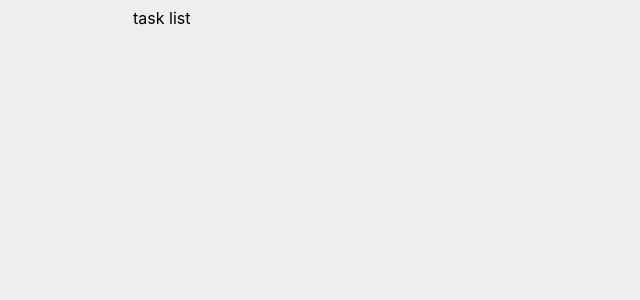
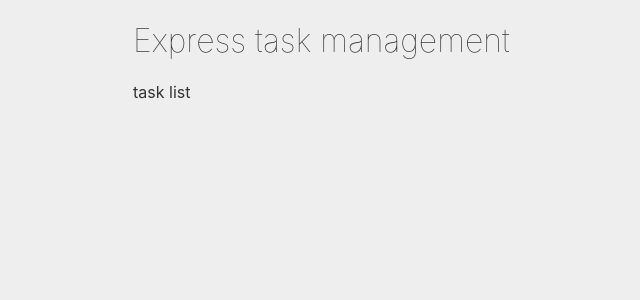
Before and after one commit to amiryxe/express-task-management, a React (Vite) app in the folder client/: page / in a window 1280 px wide. Shown: the top 300 px of the page, without its empty margins (27-667 px from the left). Built offline with nearby package versions, Linux system fonts and the light colour scheme.

Commit message:
create header component and include it to app

```diff
--- a/client/src/App.jsx
+++ b/client/src/App.jsx
@@ -1,10 +1,12 @@
 import './App.scss'
 
+import Header from './components/layouts/Header'
 import TaskList from './components/Tasks/TaskList'
 
 function App() {
   return (
     <div className="container">
+      <Header />
       <TaskList />
     </div>
   )
--- a/client/src/App.scss
+++ b/client/src/App.scss
@@ -2,6 +2,13 @@ body {
   font-family: -apple-system, BlinkMacSystemFont, "Segoe UI", Roboto, Oxygen,
     Ubuntu, Cantarell, "Open Sans", "Helvetica Neue", sans-serif;
   background: #eee;
+  color: #333;
+}
+
+.header {
+  h1 {
+    font-weight: 100;
+  }
 }
 
 .container {
--- /dev/null
+++ b/client/src/components/layouts/Header.jsx
@@ -0,0 +1,7 @@
+export default function Header() {
+    return (
+        <div className="header">
+            <h1>Express task management</h1>
+        </div>
+    )
+}
```
